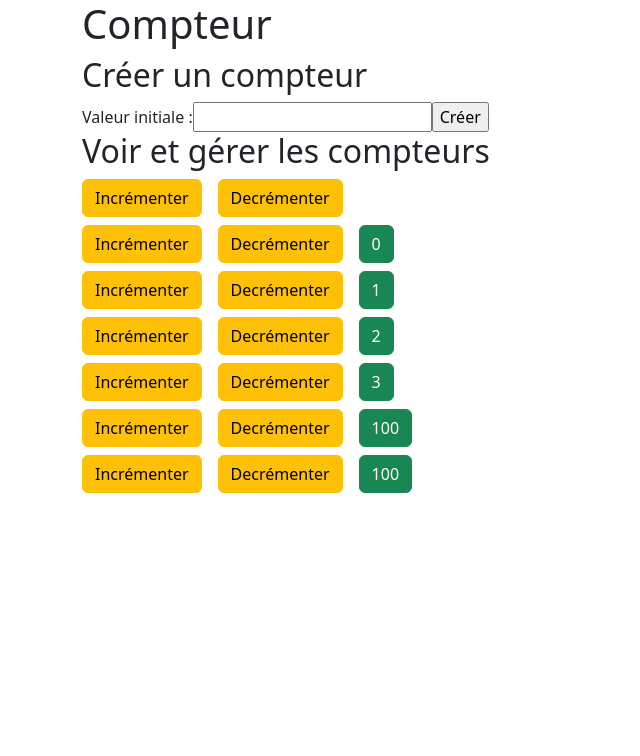
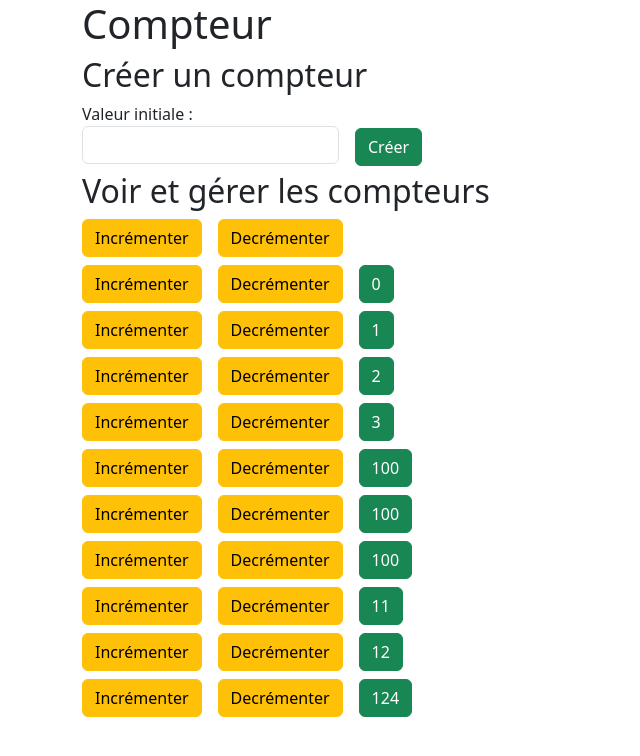
Before and after one commit to Elshindr/diginamic2022-M07, a React (Create React App) app in the folder react/counter/: page / in a window 1280 px wide. Shown: the top 756 px of the page, without its empty margins (0-640 px from the left). Built offline with nearby package versions, Linux system fonts and the light colour scheme; data requests are answered from the project's data file.

Commit message:
Ajout et visualisations de compteurs ok.

```diff
--- a/react/counter/db.json
+++ b/react/counter/db.json
@@ -23,6 +23,22 @@
     {
       "value": 100,
       "id": 6
+    },
+    {
+      "value": 100,
+      "id": 7
+    },
+    {
+      "value": "11",
+      "id": 8
+    },
+    {
+      "value": "12",
+      "id": 9
+    },
+    {
+      "value": "124",
+      "id": 10
     }
   ]
 }
--- a/react/counter/src/components/App.js
+++ b/react/counter/src/components/App.js
@@ -14,16 +14,21 @@ function App() {
     console.log(`Dans useEffect `);
     // Appel du service Data
     (async () => {
-      setCounters(await Data.loadCounters());
-      console.log(`counters dans useEffect : `, counters);
+      const loaded_counters = await Data.loadCounters();
+      console.log(`counters dans useEffect : `, loaded_counters);
+      setCounters(loaded_counters);
+
     })();
   }, []);
   // Gestion de l'ajout d'un compteur
-  const handleSubmitAdd = (event) => {
+  const handleSubmitAdd = async (event, counter_value) => {
     event.preventDefault();
     console.log(`Dans handleSubmit`);
     // Ajout d'un compteur en faisant appel à l'api rest
-    Data.addCounter();
+    Data.addCounter(counter_value);
+    // Pour afficher, on peut simplement demander au service de recharger les données
+    const loaded_counters = await Data.loadCounters();
+    setCounters(loaded_counters);
   }
   // Incrémente uniquement le compteur dont on a l'id
   const increment = (id) => {
@@ -59,10 +64,8 @@ function App() {
       <h1>Compteur</h1>
       <h2>Créer un compteur</h2>
       <FormAdd
-        onAdd={(event)=>{
-          handleSubmitAdd(event);
-        }}
-       />
+        onAdd={handleSubmitAdd}
+      />
       <h2>Voir et gérer les compteurs</h2>
       <button
         onClick={incrementAll}
--- a/react/counter/src/components/FormAdd.js
+++ b/react/counter/src/components/FormAdd.js
@@ -2,12 +2,16 @@ import Data from "../services/Data";
 const FormAdd = (props) => {
 
   return (
-    <form onSubmit={props.onAdd}>
-        <label>
+    <form onSubmit={(event) => {
+      event.preventDefault();
+      const counter_value = document.getElementById("counter-value").value;
+      props.onAdd(event, counter_value);
+    }}>
+        <label className="form-label">
           Valeur initiale :
-          <input type="text"  />
+          <input type="number" className="form-control" id="counter-value"/>
         </label>
-        <input type="submit" value="Créer" />
+        <input type="submit" value="Créer" className="btn btn-success ms-3" />
       </form>
   );
 }
--- a/react/counter/src/services/Data.js
+++ b/react/counter/src/services/Data.js
@@ -15,7 +15,7 @@ export default class Data {
         console.error("Erreur attrapée dans loadCounters", error);
       })
   }
-  static async addCounter() {
+  static async addCounter(initial_value = 0) {
     // Pour rappel la fonction fetch retourne une promesse
     return fetch(this.url,
       {
@@ -24,7 +24,7 @@ export default class Data {
           'Content-Type': 'application/json'
         },
         method: "POST",
-        body: JSON.stringify({ "value": 100 })
+        body: JSON.stringify({ "value": initial_value })
       })
       .then((res) => { console.log(res) })
       .catch((error) => { console.error(error) })
```
